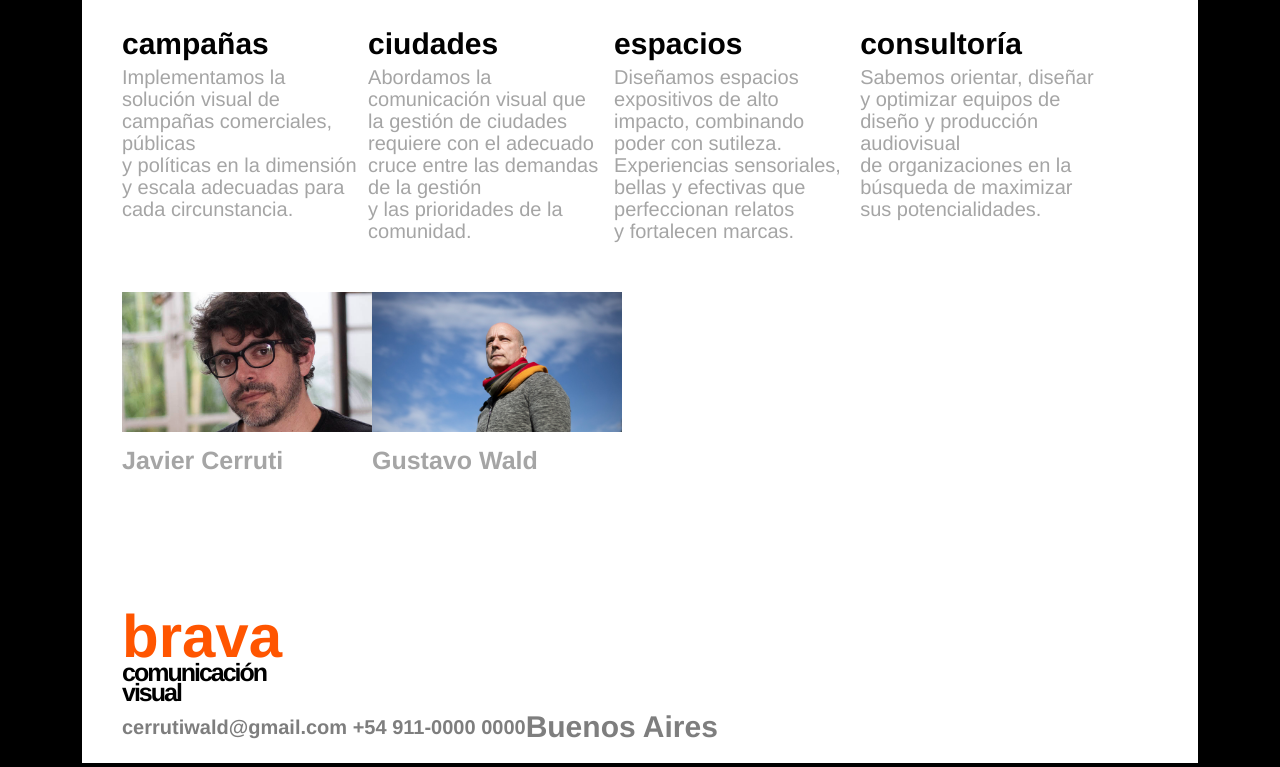
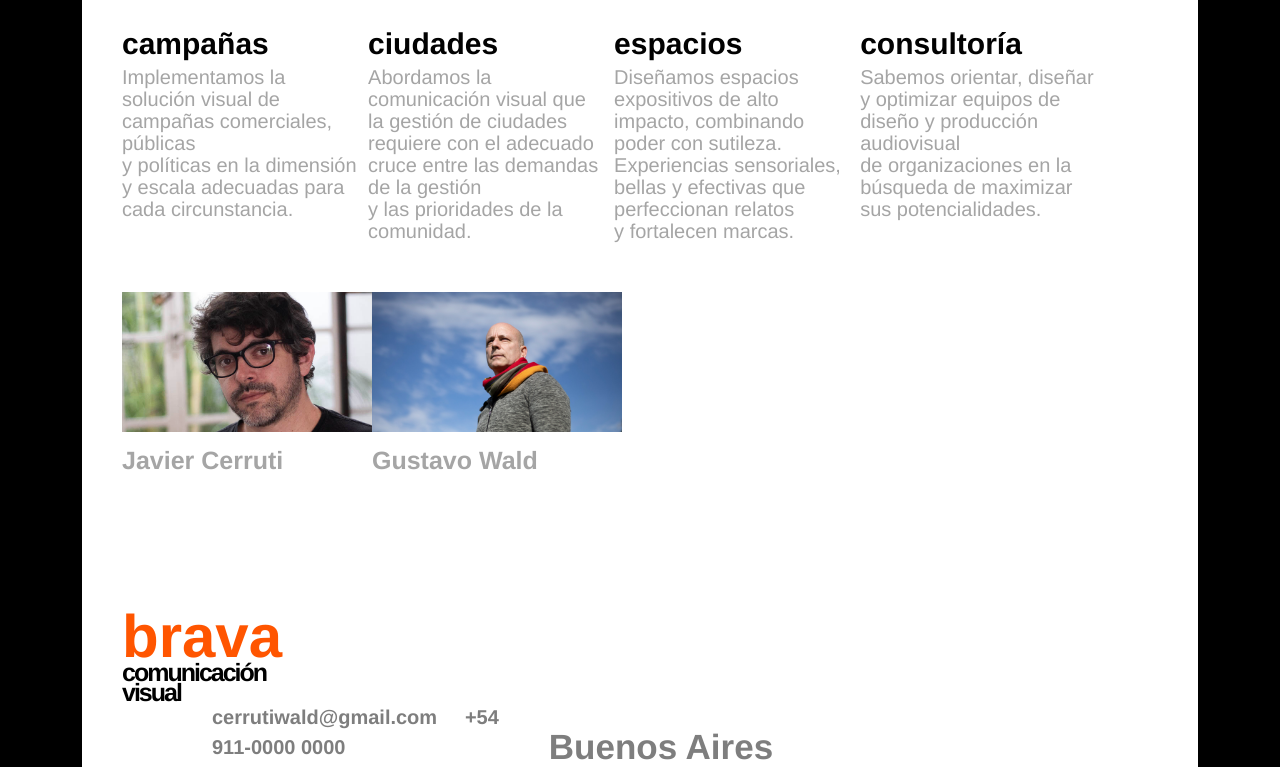
Before and after one commit to wald16/javo-web-page, a Next.js app: page / in a window 1280 px wide. Shown: the part 5237-6004 px from the top of the page. Built offline with nearby package versions, Linux system fonts and the light colour scheme.

Commit message:
nuevos_cambios

```diff
--- a/pages/index.tsx
+++ b/pages/index.tsx
@@ -907,15 +907,13 @@ export const Footer = () => {
             <p className='f-30 f-helvetica f-heavy lh-25 ls-n-2 c-gray'><b>comunicación</b></p>
             <p className='f-30 f-helvetica f-heavy lh-25 ls-n-2 c-gray'><b>visual</b></p>
           </div>
+        </div>
+        <div className="right d-flex col-12">
+          <div className="contact">
+            cerrutiwald@gmail.com&nbsp;&nbsp;&nbsp;&nbsp;&nbsp;+54 911-0000 0000
+          </div>
           <div className="city">
-            <p>
-
-            </p>
-          </div>
-        </div>
-        <div className="right col-7">
-          <div className="contact d-flex">
-             cerrutiwald@gmail.com +54 911-0000 0000 <p>Buenos Aires</p>
+            Buenos Aires
           </div>
         </div>
       </div>
--- a/styles/home.scss
+++ b/styles/home.scss
@@ -624,7 +624,7 @@ body {
   height: fit-content;
   min-height: 300px;
   background-color: $white;
-  font-size: 80px;
+  font-size: 20px;
   font-weight: bold;
   padding: 5px 40px;
   font-family: helvetica;
@@ -1021,15 +1021,7 @@ body {
     justify-content: space-between;
     font-family: helvetica;
     color: #7E7E7E;
-    .contact {
-      font-size: 20px;
-      line-height: 30px;
-      justify-content: space-between;
-      p {
-        font-size: 30px;
 
-      }
-    }
     @media screen and (max-width:1400px) {
       flex-direction: column;
       align-items: self-start;
@@ -1049,18 +1041,6 @@ body {
         height: auto !important;
         margin-bottom: 0px !important;
         width: 100%;
-      }
-
-      .city {
-        margin: 0px !important;
-        margin-top: 10px !important;
-        height: auto !important;
-        margin-bottom: 0px !important;
-        width: 100%;
-
-        p {
-          margin-bottom: 0px;
-        }
       }
 
       .contact {
@@ -1117,30 +1097,6 @@ body {
           }
         }
       }
-
-      .city {
-        color: $black;
-        font-size: 35px;
-        font-weight: bolder;
-        display: flex;
-        justify-content: end;
-        text-align: left;
-        flex-direction: column;
-        height: 100px;
-        margin-bottom: 0px;
-
-        p {
-          margin-bottom: 0px;
-        }
-
-        @media screen and (max-width:1200px) {
-          font-size: 20px;
-
-          p {
-            margin-bottom: 0px;
-          }
-        }
-      }
     }
 
     .right {
@@ -1154,10 +1110,46 @@ body {
       // margin-right: 100px;
       margin-bottom: 25px;
 
+      .contact {
+        font-size: 20px;
+        line-height: 30px;
+        justify-content: space-between;
+        padding-left: 90px;
+      }
+      .city {
+        font-size: 35px;
+        font-weight: bold;
+        display: flex;
+        justify-content: end;
+        text-align: left;
+        flex-direction: column;
+        line-height: 30px;
+        padding-left: 50px;
+
+        @media screen and (max-width:1200px) {
+          font-size: 20px;
+
+          p {
+            margin-bottom: 0px;
+          }
+        }
+      }
 
       @media screen and (max-width:1400px) {
         margin-bottom: 0px;
         display: flex;
+
+        .city {
+          margin: 0px !important;
+          margin-top: 10px !important;
+          height: auto !important;
+          margin-bottom: 0px !important;
+          width: 100%;
+
+          p {
+            margin-bottom: 0px;
+          }
+        }
       }
 
     }
```
